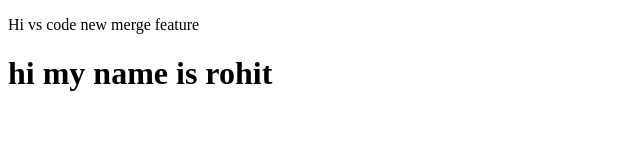
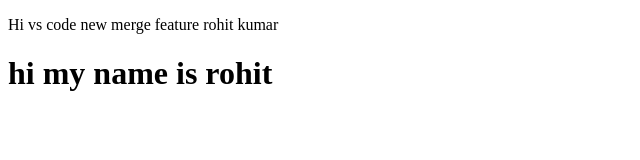
Before and after one commit to rohitsmcet/git-merge-demo, a plain HTML site: page index.html in a window 1280 px wide. Shown: the full height of the page, 0-640 px from the left. Drawn offline with Linux system fonts and the light colour scheme.

Commit message:
changed for conflict

```diff
--- a/index.html
+++ b/index.html
@@ -7,7 +7,7 @@
     <title>Document</title>
   </head>
   <body>
-    <p>Hi vs code new merge feature</p>
+    <p>Hi vs code new merge feature rohit kumar</p>
     <h1>hi my name is rohit</h1>
   </body>
 </html>
```
